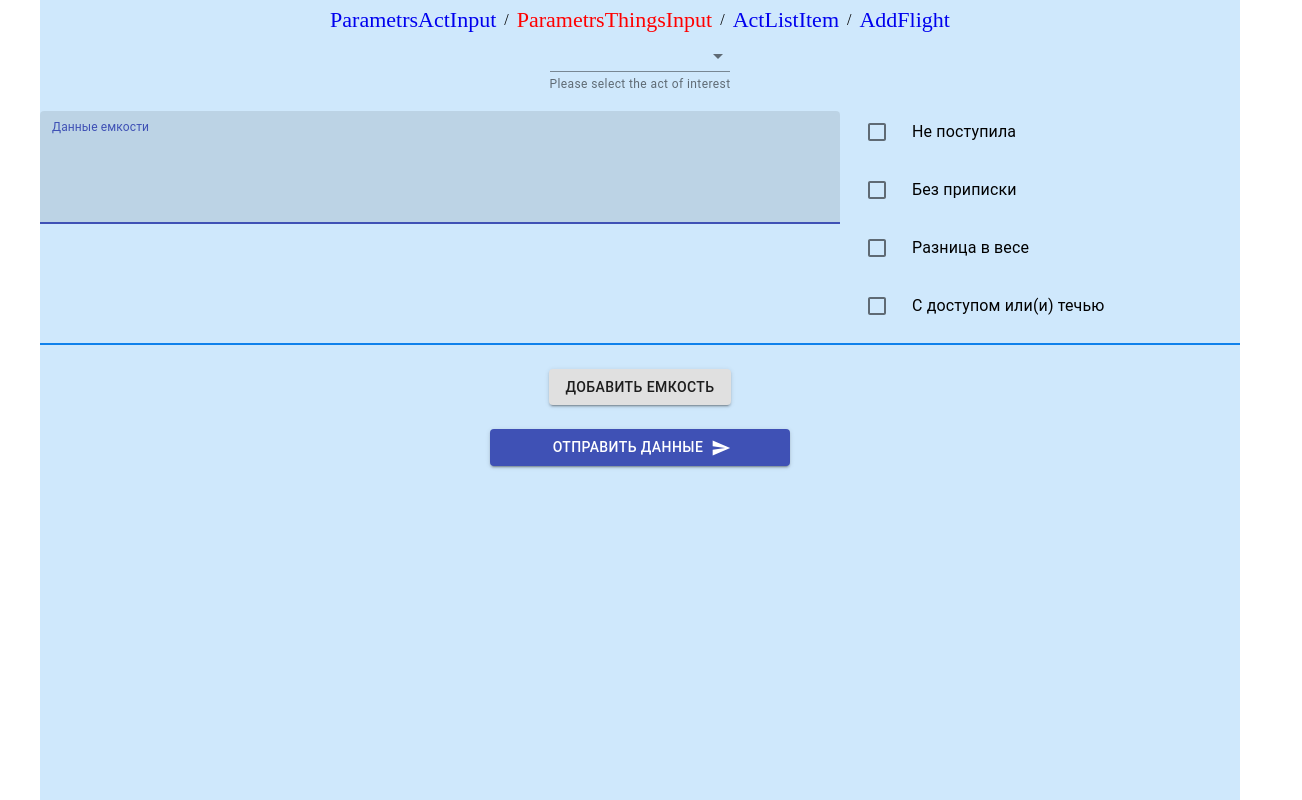
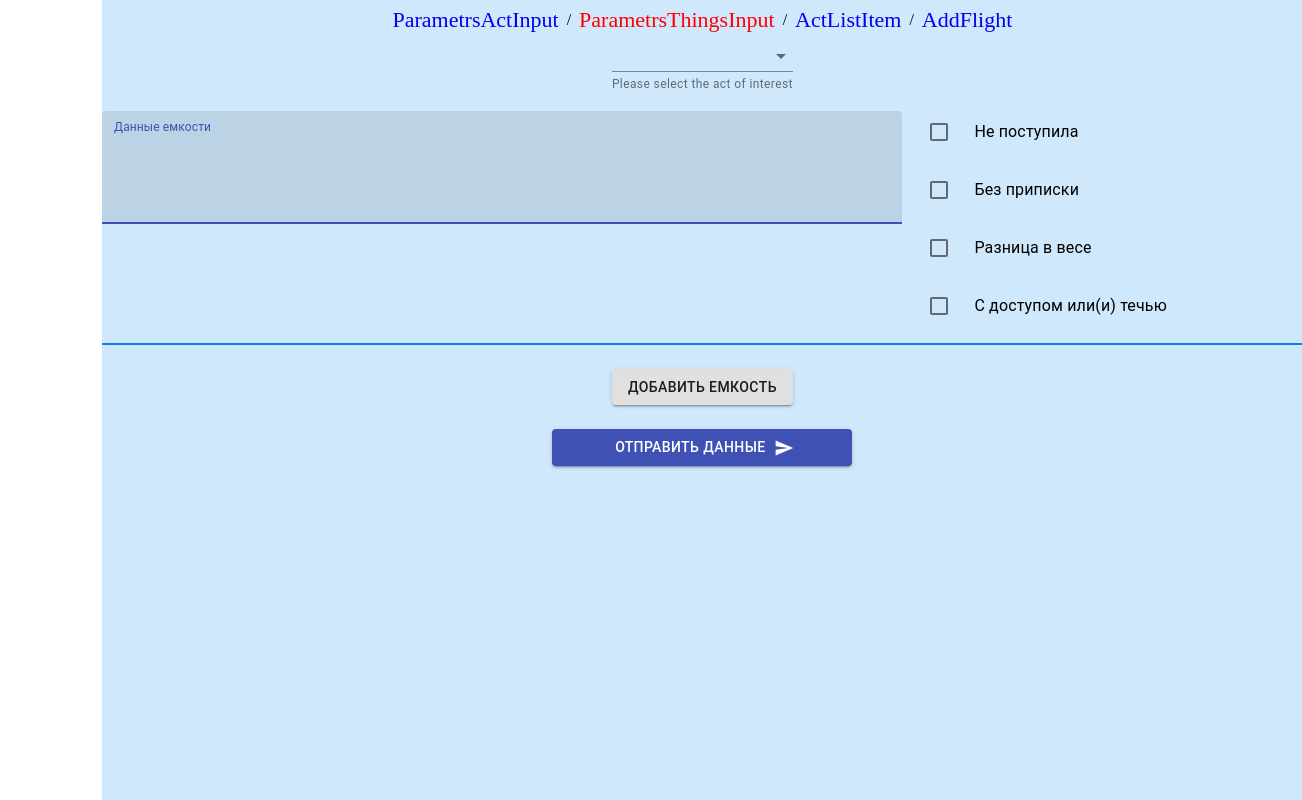
Before and after one commit to Roman-Melnikov/acts-notifications-react, a React (Create React App) app: page /parametrsThings in a window 1280 px wide. Shown: the whole page, 1302 px wide, since content can reach past the window. Built offline with nearby package versions, Linux system fonts and the light colour scheme.

Commit message:
вернул container: margin-left 8%

```diff
--- a/src/Routing/style.css
+++ b/src/Routing/style.css
@@ -3,6 +3,7 @@
     text-align: center;
     min-height: 100vh;
     max-width: 92%;
+    margin-left: 8% !important;
     padding-left: 0 !important;
     padding-right: 0 !important;
 }
```
